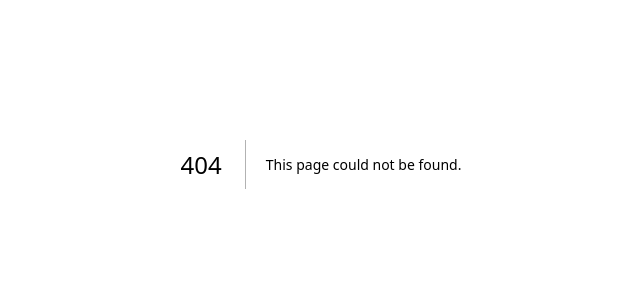
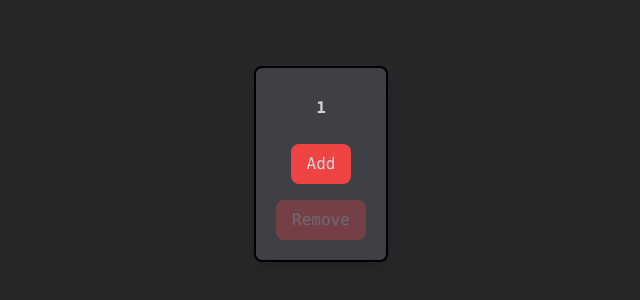
Before and after one commit to ConDavison1/cprg306-assignments, a Next.js app: page /week-4 in a window 1280 px wide. Before the commit this address had no page. Shown: the part 236-536 px from the top of the page, without its empty margins (319-959 px from the left). Built offline with nearby package versions, Linux system fonts and the light colour scheme.

Commit message:
Made Week-4 folder
created a counter to add or remove a quantity. page.js renders new-item

```diff
--- a/app/page.js
+++ b/app/page.js
@@ -9,6 +9,7 @@ export default function Home() {
       <ul className="font-mono text-center pt-8 text-lg">
         <li><Link href="./week-2/">Week 2</Link></li>
         <li><Link href="./week-3/">Week 3</Link></li>
+        <li><Link href="./week-4/">Week 4</Link></li>
       </ul>
     </main>
   );
--- a/app/week-2/page.js
+++ b/app/week-2/page.js
@@ -3,7 +3,7 @@ import Studentinfo from "./student-info";
 
 export default function Page() {
     return (
-        <main>
+        <main className="bg-zinc-800 font-mono text-gray-300 h-screen">
             <title>Shopping List</title>
             <h1>Shopping List</h1>
             <Studentinfo />
--- /dev/null
+++ b/app/week-4/new-item.js
@@ -0,0 +1,41 @@
+"use client";
+
+import { useState } from "react";
+
+export default function NewItem() {
+    const [quantity, setQuantity] = useState(1)
+
+    const increment = () => {
+        if (quantity < 20) {
+            setQuantity(quantity + 1);
+        }
+
+    };
+
+    const decrement = () => {
+        if (quantity > 1) {
+            setQuantity(quantity - 1);
+
+        }
+    }
+    return (
+        <div className="flex items-center justify-center h-screen p-3 gap-4 bg-zinc-800">
+            <div
+                className="bg-zinc-700 p-5 rounded-lg shadow-lg flex flex-col items-center gap-4 border-black border-2">
+                <div
+                    className="px-2 py-2 font-black p-5 rounded-lg font-mono text-gray-300">
+                    {quantity}
+                </div>
+
+                <button onClick={increment} disabled={quantity === 20}
+                    className="flex px-4 py-2 bg-red-500 hover:bg-red-400 disabled:opacity-30 rounded-lg font-mono text-gray-300">
+                    Add
+                </button>
+                <button onClick={decrement} disabled={quantity === 1}
+                    className="flex px-4 py-2 bg-red-500 hover:bg-red-400 disabled:opacity-30 rounded-lg font-mono text-gray-300">
+                    Remove
+                </button>
+            </div>
+        </div>
+    );
+};
--- /dev/null
+++ b/app/week-4/page.js
@@ -0,0 +1,9 @@
+import NewItem from './new-item';
+
+export default function Page() {
+    return (
+        <div>
+            <NewItem />
+        </div>
+    );
+};
```
